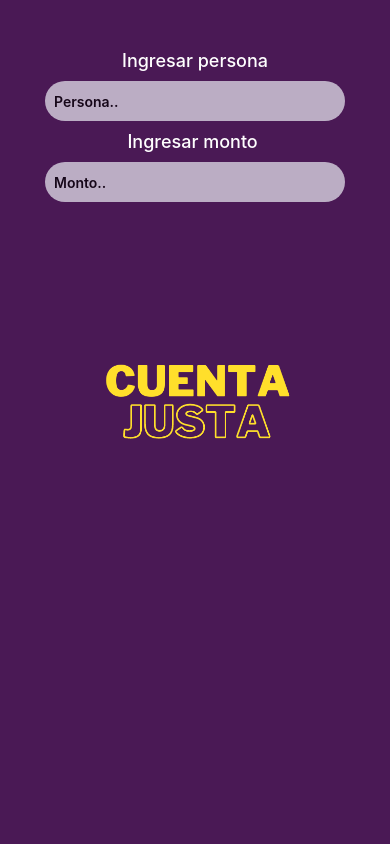
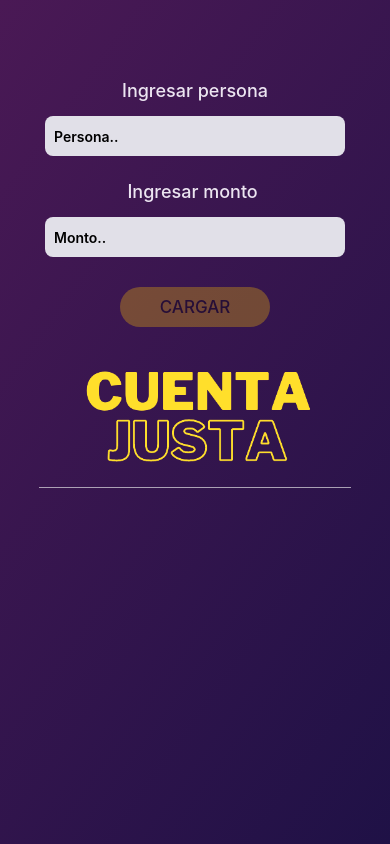
Before and after one commit to Gerjar91/CuentaJusta, a React Native app: screen /Home in a window 390 px wide. Built offline with nearby package versions, Linux system fonts and the light colour scheme.

Commit message:
cambio de estilos

```diff
--- a/components/Calculation.tsx
+++ b/components/Calculation.tsx
@@ -1,3 +1,5 @@
+
+
 import React from 'react'
 import { Image, Text, TouchableOpacity, View } from 'react-native'
 import { useDispatch, useSelector } from 'react-redux'
@@ -6,6 +8,7 @@ import { StyleSheet } from "react-native"
 import { removeAllUsers } from '../redux/action'
 import { SafeAreaView } from 'react-native'
 import { ScrollView } from 'react-native'
+import { LinearGradient } from 'expo-linear-gradient'
 
 
 export interface Acount {
@@ -24,16 +27,25 @@ function Calculation({ navigation }: any) {
 
     const handleCalculateAccounts = () => {
         dispatch(removeAllUsers())
+        setTimeout(() => {
+
             navigation.navigate('Home')
+        }, 300);
     }
 
     return (
 
         <SafeAreaView style={styles.containerPage}>
+            <LinearGradient
+                colors={['#4A1955', '#1F1146']}
+                start={{ x: 0, y: 0 }}
+                end={{ x: 1.5, y: 0.5 }}
+                style={styles.linearGradient}
+            >
                 <ScrollView>
                     <View>
                         <View style={{ display: "flex", flexDirection: "column", alignItems: "center", justifyContent: "center" }}>
-                        {acount.map((item,index) =>
+                            {acount.map((item, index) =>
                                 <View style={styles.containerResult} key={index}>
                                     <View style={styles.listAcount} >
                                         <Text style={{ fontSize: 22, fontWeight: "800" }}>🙂 {item[0]}</Text>
@@ -50,11 +62,13 @@ function Calculation({ navigation }: any) {
                                 onPress={handleCalculateAccounts}>
                                 <Text style={{ color: "black", fontSize: 17, fontWeight: "500" }}>Nueva cuenta</Text>
                             </TouchableOpacity>
-                        <Image source={require('../assets/CuentaJustaLogo.png')} style={{ width: "80%", height: 100, marginTop: 30 }} />
+                            <Image source={require('../assets/Logo_Sin_Fondo.png')} style={{ width: "80%", height: 100, marginTop: 30 }} />
 
                         </View>
                     </View>
                 </ScrollView>
+            </LinearGradient>
+
         </SafeAreaView>
 
     )
@@ -74,13 +88,13 @@ const styles = StyleSheet.create({
         justifyContent: "center",
 
     },
-    price:{
-        backgroundColor:"#DFDCD3",
-        width:"50%",
-        borderRadius:10,
-        display:"flex",
-        alignItems:"center",
-        marginTop:3
+    price: {
+        backgroundColor: "#DFDCD3",
+        width: "50%",
+        borderRadius: 10,
+        display: "flex",
+        alignItems: "center",
+        marginTop: 3
     },
     splitButton: {
         alignItems: 'center',
@@ -105,24 +119,29 @@ const styles = StyleSheet.create({
         borderRadius: 40,
         opacity: 0.1,
     },
+    linearGradient: {
+        flex: 1,
+        width: '100%',
+        height: '100%',
+        paddingTop:100
+    },
     containerPage: {
         flex: 1,
         backgroundColor: '#4A1955',
         alignItems: 'center',
         justifyContent: "flex-start",
-        paddingTop: 50,
         flexDirection: "column",
         width: "100%", // Ancho del 100%
         height: '100%'
     },
     containerResult: {
-        width: "100%",
+        width: "90%",
         textAlign: "center",
         alignItems: "center",
         justifyContent: "center",
         backgroundColor: "#F0EEE8",
         marginTop: 10,
-        padding: 10,
+        padding: 5,
         borderRadius: 30,
         elevation: 7,
         shadowColor: 'rgba(255,255, 255,1)',
--- a/components/Home.tsx
+++ b/components/Home.tsx
@@ -50,6 +50,7 @@ function Home({ navigation }: any) {
     }
 
 
+
     // estado para controlar disabled del boton cargar persona
     const [disabled, setdisabled] = useState(true)
     useEffect(() => {
@@ -75,19 +76,28 @@ function Home({ navigation }: any) {
 
     }
 
+
+
     return (
 
         <SafeAreaView style={styles.containerPage}>
+            <LinearGradient
+                colors={['#4A1955', '#1F1146']}
+                start={{ x: 0, y: 0 }}
+                end={{ x: 1.5, y: 0.5 }}
+                style={styles.linearGradient}
+            >
+
                 <ScrollView>
                     <View style={styles.container}>
-                    <Text style={{ color: "white", fontWeight: "500", fontSize: 18 }}>Ingresar persona</Text>
+                        <Text style={{ color: "#ECE5F1", fontWeight: "500", fontSize: 18, marginBottom: 10 }}>Ingresar persona</Text>
                         <TextInput
                             placeholder='Persona..'
                             style={styles.input}
                             onChangeText={onChangeInputAmount}
                             value={input.user}
                         ></TextInput>
-                    <Text style={{ color: "white", fontWeight: "500", fontSize: 18 }}>Ingresar monto </Text>
+                        <Text style={{ color: "#ECE5F1", fontWeight: "500", fontSize: 18, marginTop: 15, marginBottom: 10 }}>Ingresar monto </Text>
                         <TextInput
                             placeholder='Monto..'
                             style={styles.input}
@@ -106,7 +116,7 @@ function Home({ navigation }: any) {
                             </Text>
                         </TouchableOpacity>
                         {!totalAmount.length ? (
-                        <Image source={require('../assets/CuentaJustaLogo.png')} style={{ width: "80%", height: 100, marginTop: 60 }} />
+                            <Image source={require('../assets/Logo_Sin_Fondo.png')} style={{ width: "80%", height: 100, marginTop: 20 }} />
                         ) : null}
                     </View>
                     <View style={{ display: "flex", flexDirection: "column", alignItems: "center", justifyContent: "center" }}>
@@ -114,15 +124,19 @@ function Home({ navigation }: any) {
                             <Text style={{ marginTop: 20, fontWeight: "800", color: "#FFC300", marginBottom: 20, fontSize: 19 }}>TOTAL GASTOS: $ {suma.toLocaleString()} </Text>
 
                         ) : null}
+                        <View style={styles.horizontalLine} />
                         <Lista />
                         <TouchableOpacity
-                        style={totalAmount.length > 1 ? styles.buttonAdd : styles.buttonAddDisabled}
+                            style={totalAmount.length > 1 ? styles.buttonAdd : styles.buttonAddDisabledCalc}
                             onPress={handleCalculateAccounts}
                             disabled={totalAmount.length > 1 ? false : true} >
                             <Text style={{ color: "black", fontSize: 17, fontWeight: "500" }}>CALCULAR</Text>
                         </TouchableOpacity>
                     </View>
                 </ScrollView>
+
+            </LinearGradient>
+
         </SafeAreaView>
 
     )
@@ -137,27 +151,35 @@ const styles = StyleSheet.create({
         height: 40,
         width: 300,
         margin: 10,
+        marginTop: 5,
         borderWidth: 0,
-        backgroundColor: "#ECEDF4",
+        backgroundColor: "#E1E0E8",
         padding: 9,
-        borderRadius: 300,
+        borderRadius: 8,
         fontSize: 14,
-        opacity: 0.7,
         fontWeight: "600",
-        elevation: 9,
+        elevation: 3,
         shadowColor: 'rgba(255, 255, 255,1)',
     },
     linearGradient: {
         flex: 1,
         width: '100%',
-        height: '100%'
+        height: '100%',
+        paddingTop:40
+
+    },
+    horizontalLine: {
+        borderBottomColor: '#DEDDE1',
+        width: "80%", // Color de la línea
+        borderBottomWidth: 1,      // Ancho de la línea
+        marginVertical: 20,
+        opacity: 0.7    // Espacio vertical alrededor de la línea
     },
     containerPage: {
         flex: 1,
         backgroundColor: '#4A1955',
         alignItems: 'center',
         justifyContent: "flex-start",
-        paddingTop: 50,
         flexDirection: "column",
         width: "100%", // Ancho del 100%
         height: '100%'
@@ -168,6 +190,7 @@ const styles = StyleSheet.create({
         alignItems: "center",
         alignContent: "center",
         alignSelf: "center",
+        marginTop: 40
     },
 
     buttonAdd: {
@@ -186,6 +209,17 @@ const styles = StyleSheet.create({
     buttonAddDisabled: {
         alignItems: 'center',
         justifyContent: "center",
+        backgroundColor: '#FFC300',
+        padding: 6,
+        margin: 20,
+        height: 40,
+        width: 150,
+        borderRadius: 40,
+        opacity: 0.3
+    },
+    buttonAddDisabledCalc: {
+        alignItems: 'center',
+        justifyContent: "center",
         backgroundColor: '#B3B3B3',
         padding: 6,
         margin: 20,
@@ -193,7 +227,7 @@ const styles = StyleSheet.create({
         width: 150,
         borderRadius: 40,
         opacity: 0
-    },
+    }
 
 
 });
```
Also changed, not shown: App.tsx (line endings or trailing spaces), assets/Logo_Sin_Fondo.png (added). Lines whose indentation alone changed are shown as unchanged.
